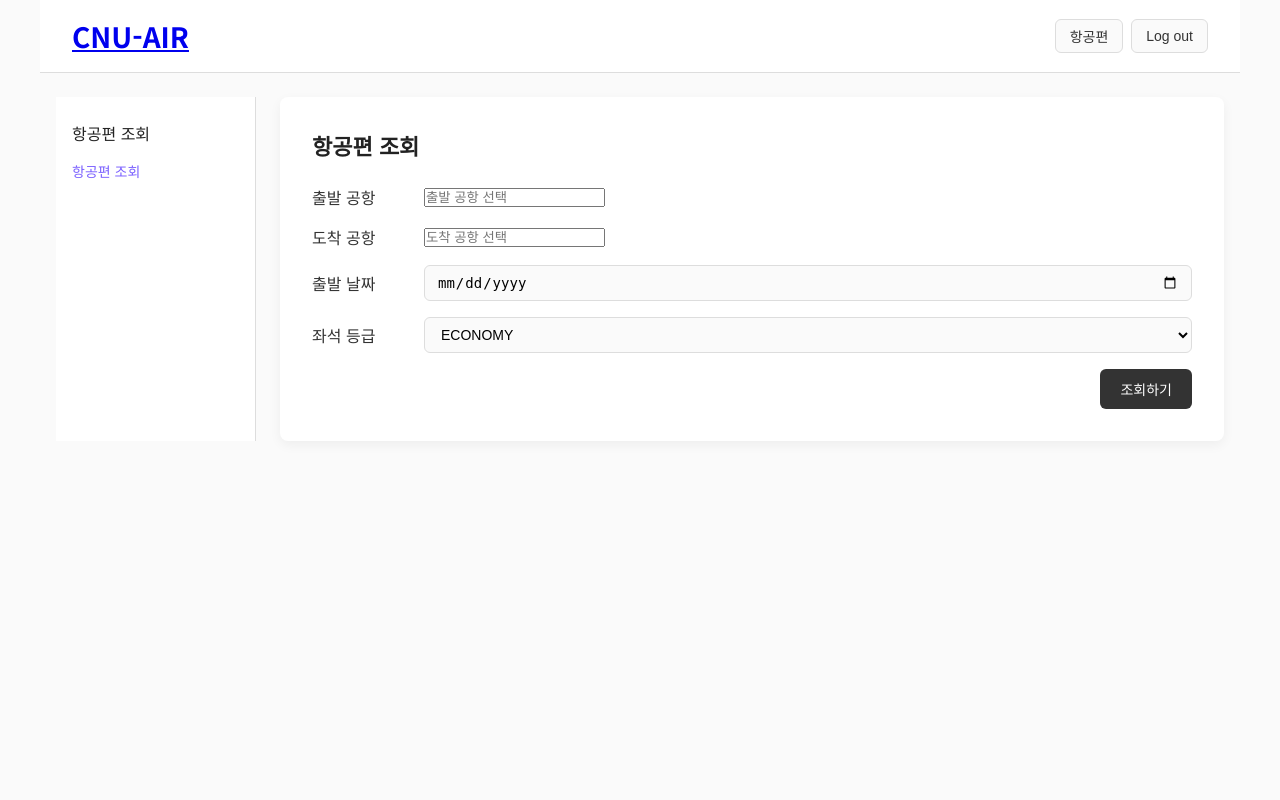
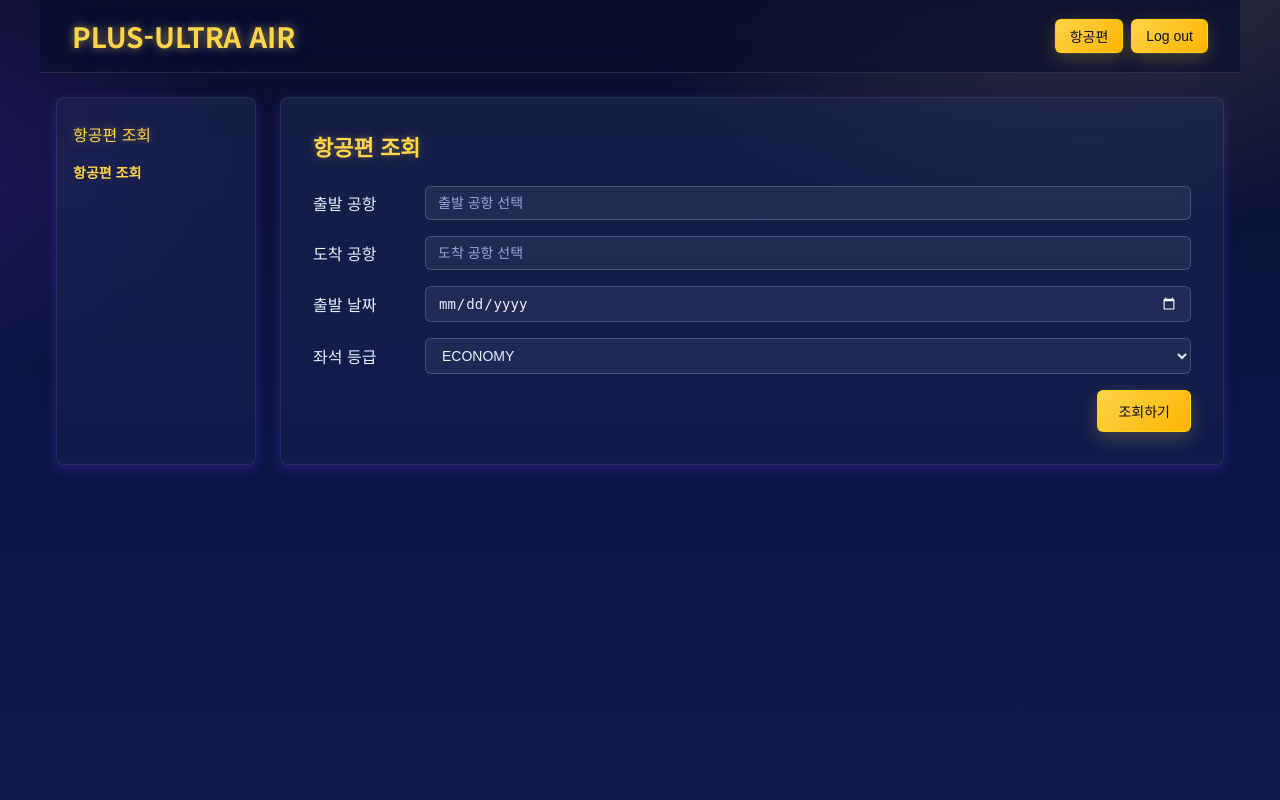
Before and after one commit to un1876/PLUS-ULTRA_AIR, a Flask app: page /search in a window 1280 px wide. Run offline with Flask 3, Linux system fonts and the light colour scheme; parts of the project's set-up code (start-up, migrations or seed data) failed here and were passed over.

Commit message:
Apply home theme to all pages and update README screenshot

```diff
--- /dev/null
+++ b/static/css/plus_ultra.css
@@ -0,0 +1,312 @@
+/* ---------------------------------------------------------------------------
+ * PLUS-ULTRA AIR 공통 테마
+ * homepage.html 의 네이비/골드/레드 디자인을 나머지 페이지에 입힌다.
+ * 각 페이지의 <style> 바로 뒤에 링크되어, 레이아웃은 그대로 두고
+ * 색·배경·테두리·그림자만 덮어쓴다. (모든 선택자에 body 를 붙여 우선순위 확보)
+ * ------------------------------------------------------------------------- */
+@import url('https://fonts.googleapis.com/css2?family=Noto+Sans+KR:wght@400;500;700&display=swap');
+
+:root{
+  --pu-navy:#0a0e2e;
+  --pu-navy-2:#0b1547;
+  --pu-card:#0f1b4b;
+  --pu-red:#e11d2e;
+  --pu-red-2:#ff4d5e;
+  --pu-gold:#ffd54a;
+  --pu-gold-2:#ffb300;
+  --pu-violet:#8239ff;
+  --pu-text:#eaf0ff;
+  --pu-text-dim:#a8b1d9;
+  --pu-border:rgba(255,255,255,.12);
+  --pu-surface:linear-gradient(180deg,rgba(255,255,255,.04),rgba(255,255,255,.02));
+  --pu-field:rgba(255,255,255,.06);
+  --pu-btn:linear-gradient(135deg,var(--pu-gold),var(--pu-gold-2));
+  --pu-btn-hover:linear-gradient(135deg,#ffe76b,#ffc107);
+  --pu-btn-red:linear-gradient(135deg,var(--pu-red-2),var(--pu-red));
+  --pu-shadow:0 4px 12px rgba(130,57,255,.28);
+}
+
+/* ── 배경·글자 ─────────────────────────────────────────── */
+html body{
+  font-family:'Noto Sans KR',sans-serif;
+  color:var(--pu-text);
+  background:
+    radial-gradient(1100px 700px at 85% -10%, rgba(255,234,138,.18), transparent 45%),
+    radial-gradient(900px 600px at -10% 20%, rgba(130,57,255,.20), transparent 40%),
+    linear-gradient(180deg, var(--pu-navy) 0%, var(--pu-navy-2) 60%, #0f1b4b 100%);
+  background-attachment:fixed;
+  min-height:100vh;
+}
+body hr{border:0;border-top:1px solid var(--pu-border);}
+
+/* ── 헤더 ──────────────────────────────────────────────── */
+body .header{
+  background:linear-gradient(180deg,rgba(10,14,46,.85),rgba(10,14,46,.7));
+  border-bottom:1px solid var(--pu-border);
+  color:var(--pu-text);
+}
+body .header h1,
+body .header h1 a,
+body .login-container h1,
+body .login-card h1,
+body > h1{
+  color:var(--pu-gold);
+  text-decoration:none;
+  text-shadow:0 0 10px rgba(255,213,74,.6), 0 0 26px rgba(28,63,240,.28);
+}
+body .subtitle{color:var(--pu-text-dim);}
+
+/* 헤더 버튼 (homepage 의 .nav-btn 과 동일) */
+body .nav-btn,
+body .nav button,
+body .header .nav button,
+body .nav-buttons button{
+  border:1px solid rgba(255,215,0,.65);
+  background:var(--pu-btn);
+  color:#0a0e2e;
+  border-radius:6px;
+  box-shadow:0 0 0 1px rgba(255,255,255,.06), 0 6px 18px rgba(255,213,74,.22);
+}
+body .nav-btn:hover,
+body .nav button:hover,
+body .header .nav button:hover,
+body .nav-buttons button:hover{
+  background:var(--pu-btn-hover);
+  color:#0a0e2e;
+  box-shadow:0 0 0 1px rgba(255,255,255,.08), 0 8px 22px rgba(255,235,124,.32);
+}
+/* 현재 탭 표시 */
+body .nav-btn.active{
+  background:linear-gradient(135deg,#1c3ff0 0%, #6a2bf8 60%, var(--pu-red) 100%);
+  color:#fff;
+  border-color:rgba(130,57,255,.8);
+}
+
+/* 검색 입력칸 */
+body .nav-input,
+body .nav input,
+body .nav input[type="text"],
+body .nav-buttons input[type="text"]{
+  border:1px solid rgba(255,255,255,.18);
+  background:var(--pu-field);
+  color:var(--pu-text);
+}
+body .nav-input::placeholder,
+body .nav input::placeholder,
+body .nav-buttons input::placeholder{color:#9aa6db;}
+
+/* ── 사이드바 + 본문 카드 ──────────────────────────────── */
+body .sidebar,
+body .main,
+body .welcome-box,
+body .login-container,
+body .login-card,
+body .flight-card,
+body .stats-panel,
+body .popup{
+  background:var(--pu-surface);
+  background-color:rgba(15,27,75,.55);
+  border:1px solid rgba(255,255,255,.08);
+  box-shadow:var(--pu-shadow);
+  color:var(--pu-text);
+}
+body .sidebar{border-radius:8px;}
+body .popup{background-color:var(--pu-card);}
+body .overlay{background:rgba(5,7,25,.7);}
+
+body .sidebar h3,
+body .main h2,
+body section h3,
+body .stats-panel h3,
+body .flight-card h3,
+body .welcome-box h2,
+body .container > h2{
+  color:var(--pu-gold);
+  text-shadow:0 0 8px rgba(255,213,74,.35);
+}
+body .welcome-box p,
+body .popup p{color:var(--pu-text);}
+
+body .sidebar a,
+body .sidebar ul li a{color:var(--pu-text-dim);}
+body .sidebar a:hover,
+body .sidebar ul li a:hover{color:var(--pu-gold);}
+body .sidebar li.active > a,
+body .sidebar li.active a,
+body .sidebar ul li.active a{color:var(--pu-gold);font-weight:700;}
+
+/* 본문 안 링크 (마이페이지 메뉴 등) */
+body .main a,
+body .main ul li a{color:var(--pu-gold);}
+body .main a:hover,
+body .main ul li a:hover{color:#ffe76b;}
+/* my_page "회원 탈퇴" 링크는 인라인 style 로 파란색이 박혀 있어 !important 로 레드 처리 */
+body .main ul li a[style]{color:var(--pu-red-2) !important;}
+
+/* ── 정보 상자 / 행 ────────────────────────────────────── */
+body .info-box,
+body .info-row,
+body .info-card,
+body .card-list,
+body .seat-row input,
+body .sort-form,
+body .filter-form{
+  background:rgba(255,255,255,.04);
+  border:1px solid var(--pu-border);
+  color:var(--pu-text);
+}
+body .card-list li{border-bottom-color:var(--pu-border);}
+
+/* my_page 처럼 .container 자체가 흰 카드인 페이지 → 투명하게 */
+body .container{
+  background:transparent;
+  border-color:var(--pu-border);
+}
+body .info-card strong,
+body .info-row label,
+body .card-list span:first-child{color:var(--pu-text);}
+body .card-list span:last-child,
+body .datetime,
+body .remain{color:var(--pu-text-dim);}
+body .route{color:var(--pu-text);}
+body .price-tag{
+  background:linear-gradient(135deg,#1c3ff0,#6a2bf8);
+  color:#fff;
+}
+body .no-results{color:var(--pu-red-2);}
+
+/* ── 폼 입력 ───────────────────────────────────────────── */
+body .form-group label,
+body .login-form label,
+body .login-card label,
+body .filter-form label,
+body .sort-form label{color:var(--pu-text);}
+
+body .form-group input,
+body .form-group input[type="text"],
+body .form-group input[type="date"],
+body .form-group select,
+body .login-form input,
+body .login-card input,
+body .filter-form input[type="datetime-local"],
+body .sort-form select{
+  background:var(--pu-field);
+  border:1px solid rgba(255,255,255,.18);
+  color:var(--pu-text);
+  color-scheme:dark;
+}
+/* search.html 공항 입력칸(type 속성 없음)도 날짜칸과 같은 모양으로 */
+body .form-group input[list]{flex:1;padding:8px 12px;border-radius:6px;font-size:14px;}
+body .form-group select option,
+body .sort-form select option{background:var(--pu-card);color:var(--pu-text);}
+body .form-group input::placeholder,
+body .login-form input::placeholder,
+body .login-card input::placeholder{color:#9aa6db;}
+body .form-group input:focus,
+body .form-group select:focus,
+body .login-form input:focus,
+body .login-card input:focus{
+  border-color:var(--pu-gold);
+  box-shadow:0 0 0 2px rgba(255,213,74,.25);
+}
+
+/* ── 주요 버튼 (조회·로그인·결제·예약·메일 전송) ───────── */
+body .actions .btn-query,
+body .login-form button,
+body .login-card button,
+body .btn-send,
+body .popup button,
+body .seat-row .btn-book,
+body .filter-form button,
+body .filter-toggle,
+body .tab-buttons button{
+  background:var(--pu-btn);
+  color:#0a0e2e;
+  border:1px solid rgba(255,215,0,.65);
+  box-shadow:0 6px 18px rgba(255,213,74,.22);
+}
+body .actions .btn-query:hover,
+body .login-form button:hover,
+body .login-card button:hover,
+body .btn-send:hover,
+body .popup button:hover,
+body .seat-row .btn-book:hover{
+  background:var(--pu-btn-hover);
+  color:#0a0e2e;
+}
+
+/* 취소·상세 같은 강조 버튼은 레드 */
+body .btn-cancel,
+body .btn-detail{
+  background:var(--pu-btn-red);
+  color:#fff;
+  border:1px solid rgba(255,77,94,.7);
+  box-shadow:0 6px 18px rgba(225,29,46,.3);
+}
+body .btn-cancel:hover,
+body .btn-detail:hover{
+  background:linear-gradient(135deg,#ff6b7a,#f0283a);
+  color:#fff;
+}
+
+/* 로그인 하단 링크 */
+body .login-links a,
+body .forgot a{color:var(--pu-text-dim);}
+body .login-links a:hover,
+body .forgot a:hover{color:var(--pu-gold);}
+
+/* ── 표 (관리자 통계) ──────────────────────────────────── */
+body table{border-collapse:collapse;color:var(--pu-text);}
+body th{
+  background:rgba(28,63,240,.25);
+  color:var(--pu-gold);
+  border-color:var(--pu-border);
+}
+body td{
+  background:rgba(255,255,255,.03);
+  border-color:var(--pu-border);
+}
+
+/* ── 하단 안내 카드 (관리자 홈 · 로그인 완료 홈) ──────────
+ * homepage.html 의 .footer__item 디자인과 맞춘다.            */
+body .footer,
+body .footer-container{
+  background:linear-gradient(180deg,rgba(10,14,46,.92),rgba(10,14,46,.8));
+  border-top:1px solid var(--pu-border);
+  color:var(--pu-text);
+}
+body .footer__item,
+body .menu-item{
+  background:var(--pu-surface);
+  border:1px solid rgba(255,255,255,.08);
+  border-radius:8px;
+  box-shadow:var(--pu-shadow);
+  color:var(--pu-text);
+  transition:transform .2s, box-shadow .2s;
+}
+body .footer__item:hover,
+body .menu-item:hover{
+  transform:translateY(-6px);
+  box-shadow:0 10px 26px rgba(28,63,240,.35), 0 0 0 1px rgba(255,213,74,.28) inset;
+}
+body .footer__icon,
+body .menu-item i{
+  background:linear-gradient(135deg,#1c3ff0 0%, #6a2bf8 50%, #e11d2e 100%);
+  color:#fff;
+  width:48px;height:48px;line-height:48px;border-radius:50%;
+  text-align:center;font-style:normal;
+  box-shadow:0 0 14px rgba(130,57,255,.45);
+}
+body .footer__title,
+body .menu-item h3{
+  color:var(--pu-gold);
+  text-shadow:0 0 8px rgba(255,213,74,.45);
+}
+body .footer__list,
+body .menu-item ul{color:var(--pu-text);}
+body .footer__list li::before,
+body .menu-item ul li::before{
+  content:'\2022  ';
+  color:var(--pu-red);
+  text-shadow:0 0 8px rgba(225,29,46,.45);
+}
--- a/templates/admin_homepage.html
+++ b/templates/admin_homepage.html
@@ -85,12 +85,13 @@
       color: inherit;
     }
   </style>
+  <link rel="stylesheet" href="{{ url_for('static', filename='css/plus_ultra.css') }}">
 </head>
 <body>
   <!-- 상단 헤더: 로고 및 내비게이션 -->
   <header class="header">
     <!-- 사이트 로고/제목 -->
-    <h1>CNU-AIR</h1>
+    <h1>PLUS-ULTRA AIR</h1>
     <!-- 검색 입력창 -->
     <input class="nav-input" type="text" placeholder="Search...">
     <!-- 검색 버튼 -->
--- a/templates/admin_statistics.html
+++ b/templates/admin_statistics.html
@@ -4,7 +4,7 @@
 <head>
   <meta charset="UTF-8">
   <meta name="viewport" content="width=device-width, initial-scale=1.0">
-  <title>관리자 대시보드 – CNU-AIR</title>
+  <title>관리자 대시보드 – PLUS-ULTRA AIR</title>
   <style>
     body {
       margin: 0;
@@ -79,11 +79,12 @@
       background-color: #f0f0f0;
     }
   </style>
+  <link rel="stylesheet" href="{{ url_for('static', filename='css/plus_ultra.css') }}">
 </head>
 <body>
   <!-- 상단 헤더: 관리자 페이지 주요 내비게이션 -->
   <header class="header">
-    <h1>CNU-AIR 관리자</h1>
+    <h1>PLUS-ULTRA AIR 관리자</h1>
     <!-- 검색 입력창 (미구현) -->
     <input class="nav-input" type="text" placeholder="Search…">
     <!-- 홈으로 이동 -->
--- a/templates/adminlogin.html
+++ b/templates/adminlogin.html
@@ -86,10 +86,11 @@
       color: #7b61ff;
     }
   </style>
+  <link rel="stylesheet" href="{{ url_for('static', filename='css/plus_ultra.css') }}">
 </head>
 <body>
   <!-- 페이지 제목 -->
-  <h1>CNU-AIR</h1>
+  <h1>PLUS-ULTRA AIR</h1>
 
   <!-- 에러 메시지 표시 -->
   {% with messages = get_flashed_messages(category_filter=["error"]) %}
--- a/templates/cancel_history.html
+++ b/templates/cancel_history.html
@@ -3,7 +3,7 @@
 <head>
   <meta charset="UTF-8">
   <meta name="viewport" content="width=device-width, initial-scale=1.0">
-  <title>이력 조회 – 취소 내역 조회 | CNU-AIR</title>
+  <title>이력 조회 – 취소 내역 조회 | PLUS-ULTRA AIR</title>
   <link href="https://fonts.googleapis.com/css2?family=Noto+Sans+KR:wght@400;500;700&display=swap"
         rel="stylesheet">
   <style>
@@ -147,10 +147,11 @@
     }
     .btn-detail:hover { background:var(--btn-hover); }
   </style>
+  <link rel="stylesheet" href="{{ url_for('static', filename='css/plus_ultra.css') }}">
 </head>
 <body>
   <header class="header">
-    <h1><a href="{{ url_for('auth.login_complete_homepage') }}">CNU-AIR</a></h1>
+    <h1><a href="{{ url_for('auth.login_complete_homepage') }}">PLUS-ULTRA AIR</a></h1>
     <div class="nav">
       <button onclick="location.href='{{ url_for('reservation.flights_form') }}'">항공편</button>
       <button onclick="location.href='{{ url_for('auth.logout') }}'">Log out</button>
--- a/templates/general_login.html
+++ b/templates/general_login.html
@@ -79,10 +79,11 @@
       color: #7B61FF;
     }
   </style>
+  <link rel="stylesheet" href="{{ url_for('static', filename='css/plus_ultra.css') }}">
 </head>
 <body>
   <div class="login-container">
-    <h1>CNU-AIR</h1>
+    <h1>PLUS-ULTRA AIR</h1>
     <!-- 오류 플래시 메시지: 로그인 실패 시 출력 -->
     {% with messages = get_flashed_messages(category_filter=["error"]) %}
       {% if messages %}
--- a/templates/homepage.html
+++ b/templates/homepage.html
@@ -124,7 +124,7 @@
     .footer__list{list-style:none;padding:0;margin:0;font-size:14px;line-height:1.6;color:var(--text-default);}
     .footer__list li{position:relative;padding-left:16px;}
     .footer__list li::before{
-      content:'\\2022';position:absolute;left:0;
+      content:'\2022';position:absolute;left:0;
       color:var(--hero-red);
       text-shadow:0 0 8px rgba(225,29,46,.45);
     }
--- a/templates/integrated_history.html
+++ b/templates/integrated_history.html
@@ -4,7 +4,7 @@
 <head>
   <meta charset="UTF-8">
   <meta name="viewport" content="width=device-width, initial-scale=1">
-  <title>통합 이력 조회 – CNU-AIR</title>
+  <title>통합 이력 조회 – PLUS-ULTRA AIR</title>
   <link href="https://fonts.googleapis.com/css2?family=Noto+Sans+KR:wght@400;500;700&display=swap" rel="stylesheet">
   <style>
     /* 기본 색상/간격 변수 선언 */
@@ -103,11 +103,12 @@
     .card-list span:last-child { text-align:right; }
 
   </style>
+  <link rel="stylesheet" href="{{ url_for('static', filename='css/plus_ultra.css') }}">
 </head>
 <body>
   <header class="header">
     <!-- 로고: 홈으로 이동 -->
-    <h1><a href="{{ url_for('auth.login_complete_homepage') }}">CNU-AIR</a></h1>
+    <h1><a href="{{ url_for('auth.login_complete_homepage') }}">PLUS-ULTRA AIR</a></h1>
     <!-- 상단 네비게이션 버튼 -->
     <div class="nav">
       <button onclick="location.href='{{ url_for('reservation.flights_form') }}'">
--- a/templates/login_complete_homepage.html
+++ b/templates/login_complete_homepage.html
@@ -139,11 +139,12 @@
       .nav-input { width: 160px; }
     }
   </style>
+  <link rel="stylesheet" href="{{ url_for('static', filename='css/plus_ultra.css') }}">
 </head>
 <body>
   <header class="header">
     <!-- 로고 클릭 시 메인 페이지로 이동 -->
-    <h1>CNU-AIR</h1>
+    <h1>PLUS-ULTRA AIR</h1>
     <!-- 검색 입력창 (시각적 요소) -->
     <input class="nav-input" type="text" placeholder="Search...">
     <!-- 검색 버튼 (기능: 추후 JS 연결 예정) -->
--- a/templates/my_page.html
+++ b/templates/my_page.html
@@ -118,11 +118,12 @@
       color: var(--link-hover);
     }
   </style>
+  <link rel="stylesheet" href="{{ url_for('static', filename='css/plus_ultra.css') }}">
 </head>
 <body>
   <header class="header">
     <!-- 로고: 클릭 시 메인 페이지(로그인 완료 홈)로 이동 -->
-    <h1><a href="{{ url_for('auth.login_complete_homepage') }}">CNU-AIR</a></h1>
+    <h1><a href="{{ url_for('auth.login_complete_homepage') }}">PLUS-ULTRA AIR</a></h1>
     <div class="nav-buttons">
       <!-- 검색 입력 필드 -->
       <input type="text" placeholder="Search...">
--- a/templates/my_page_2.html
+++ b/templates/my_page_2.html
@@ -106,11 +106,12 @@
     }
     .main a:hover { color: var(--link-hover); }
   </style>
+  <link rel="stylesheet" href="{{ url_for('static', filename='css/plus_ultra.css') }}">
 </head>
 <body>
   <header class="header">
     <!-- 클릭 시 로그인 완료 홈 페이지로 이동 -->
-    <h1><a href="{{ url_for('auth.login_complete_homepage') }}">CNU-AIR</a></h1>
+    <h1><a href="{{ url_for('auth.login_complete_homepage') }}">PLUS-ULTRA AIR</a></h1>
     <div class="nav">
       <!-- 검색 입력 필드 (현재 기능 미구현) -->
       <input type="text" placeholder="Search...">
--- a/templates/pay.html
+++ b/templates/pay.html
@@ -178,12 +178,13 @@
       .main { margin-top: 16px; }
     }
   </style>
+  <link rel="stylesheet" href="{{ url_for('static', filename='css/plus_ultra.css') }}">
 </head>
 <body>
   <header class="header">
     <h1>
       <!-- 클릭 시 홈(로그인 완료) 페이지로 이동 -->
-      <a href="{{ url_for('auth.login_complete_homepage') }}">CNU-AIR</a>
+      <a href="{{ url_for('auth.login_complete_homepage') }}">PLUS-ULTRA AIR</a>
     </h1>
     <div class="nav">
       <!-- 네비게이션 버튼: 항공편 페이지 이동 -->
--- a/templates/reservation_history.html
+++ b/templates/reservation_history.html
@@ -3,7 +3,7 @@
 <head>
   <meta charset="UTF-8">
   <meta name="viewport" content="width=device-width, initial-scale=1">
-  <title>이력 조회 – 예약 내역 조회 | CNU-AIR</title>
+  <title>이력 조회 – 예약 내역 조회 | PLUS-ULTRA AIR</title>
 
   <!-- Google Font import -->
   <link href="https://fonts.googleapis.com/css2?family=Noto+Sans+KR:wght@400;500;700&display=swap"
@@ -196,13 +196,14 @@
       }
     }
   </style>
+  <link rel="stylesheet" href="{{ url_for('static', filename='css/plus_ultra.css') }}">
 </head>
 <body>
   <!-- ───────── HEADER ───────── -->
   <header class="header">
     <h1>
       <!-- 로고 클릭 시 로그인 완료 홈 -->
-      <a href="{{ url_for('auth.login_complete_homepage') }}">CNU-AIR</a>
+      <a href="{{ url_for('auth.login_complete_homepage') }}">PLUS-ULTRA AIR</a>
     </h1>
     <div class="nav">
       <input type="text" placeholder="Search...">
--- a/templates/search.html
+++ b/templates/search.html
@@ -151,12 +151,13 @@
       .main { margin-top: 16px; }
     }
   </style>
+  <link rel="stylesheet" href="{{ url_for('static', filename='css/plus_ultra.css') }}">
 </head>
 <body>
   <header class="header">
     <h1>
       <!-- 클릭 시 로그인 완료 홈으로 -->
-      <a href="{{ url_for('auth.login_complete_homepage') }}">CNU-AIR</a>
+      <a href="{{ url_for('auth.login_complete_homepage') }}">PLUS-ULTRA AIR</a>
     </h1>
     <div class="nav">
       <button onclick="location.href='{{ url_for('reservation.flights_form') }}'">
--- a/templates/searchresult.html
+++ b/templates/searchresult.html
@@ -135,13 +135,14 @@
       .seat-row{flex-direction:column;align-items:stretch;}
     }
   </style>
+  <link rel="stylesheet" href="{{ url_for('static', filename='css/plus_ultra.css') }}">
 </head>
 <body>
   <!-- ▣ 헤더(로고 + 네비게이션) -->
   <header class="header">
     <h1>
       <!--  » 로그인 홈으로 돌아가기 -->
-      <a href="{{ url_for('auth.login_complete_homepage') }}">CNU-AIR</a>
+      <a href="{{ url_for('auth.login_complete_homepage') }}">PLUS-ULTRA AIR</a>
     </h1>
     <div class="nav">
       <button onclick="location.href='{{ url_for('reservation.flights_form') }}'">항공편</button>
```
Also changed, not shown: public/1.Png, 1 other file.
